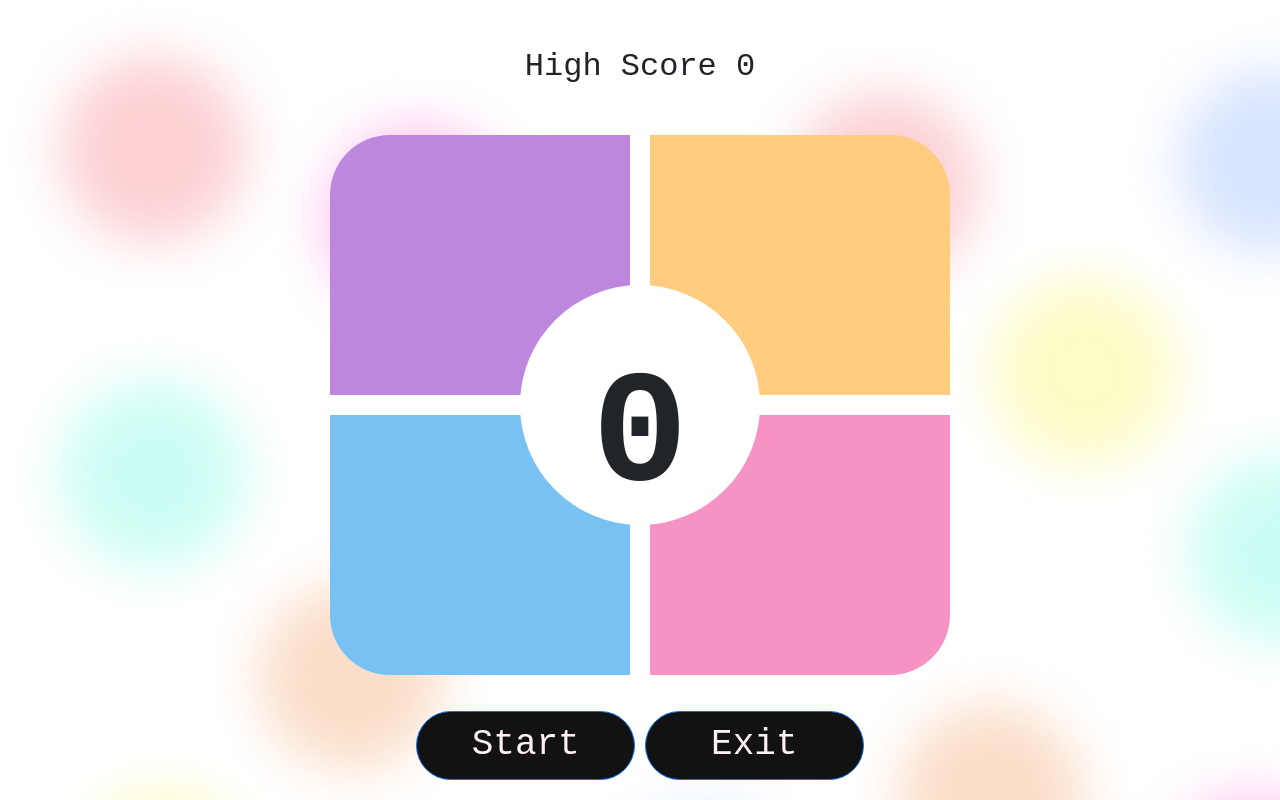
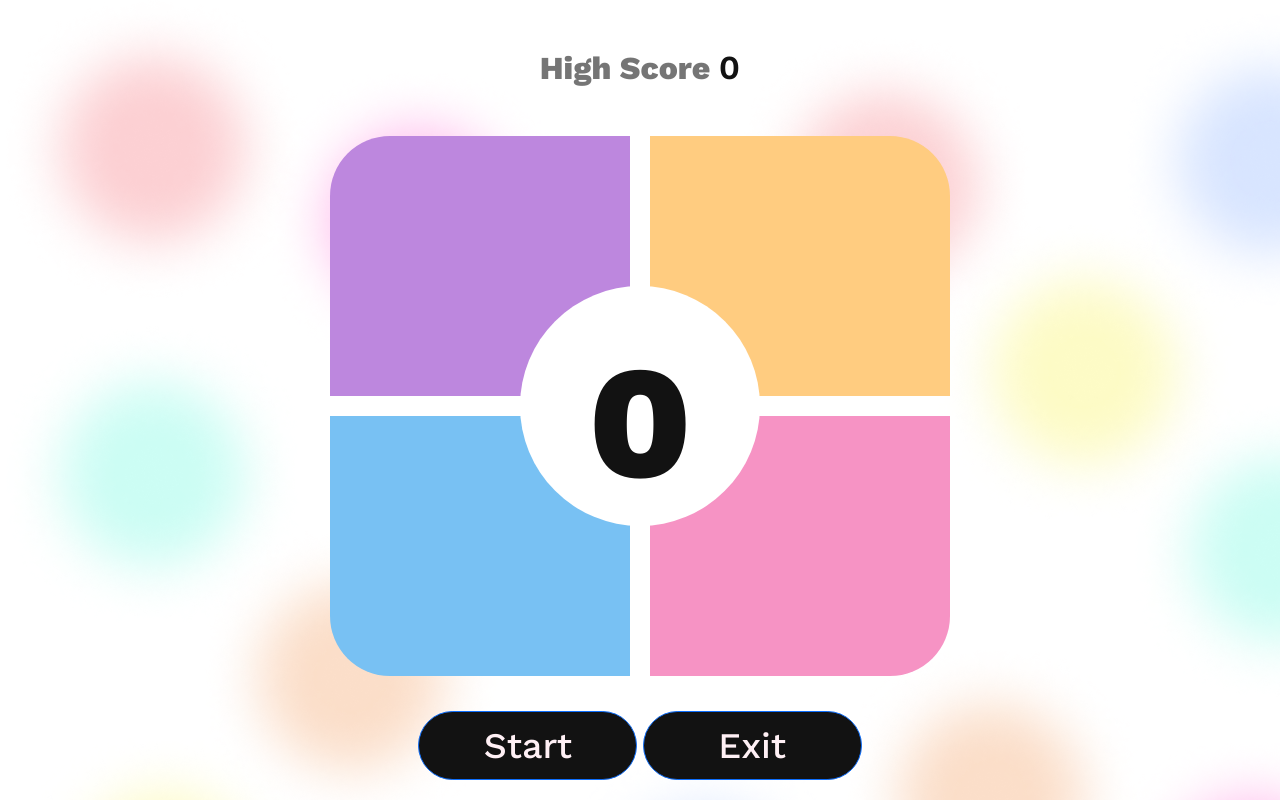
Before and after one commit to JuliaLavagnini/Simon-Game, a plain HTML site: page index.html in a window 1280 px wide. Drawn offline with nearby package versions, Linux system fonts and the light colour scheme.

Commit message:
Add Google fonts and organise visual content (text)

```diff
--- a/index.html
+++ b/index.html
@@ -7,7 +7,19 @@
       content="width=device-width, initial-scale=1.0"
     />
     <!--Goggle fonts-->
-
+    <link
+      rel="preconnect"
+      href="https://fonts.googleapis.com"
+    />
+    <link
+      rel="preconnect"
+      href="https://fonts.gstatic.com"
+      crossorigin
+    />
+    <link
+      href="https://fonts.googleapis.com/css2?family=Work+Sans:wght@200;300;400;500;600;800&display=swap"
+      rel="stylesheet"
+    />
     <!--Boostrap-->
     <link
       href="https://cdn.jsdelivr.net/npm/bootstrap@5.3.0/dist/css/bootstrap.min.css"
@@ -21,10 +33,14 @@
     <title>New Vibe Game</title>
   </head>
   <body>
-    <div class="container d-flex justify-content-center mt-5">
+    <div
+      class="container d-flex justify-content-center mt-5"
+    >
       <div class="row text-center">
         <div class="col">
-            <h2>High Score <span id="higherScore">0</span></h2>
+          <h2>
+            High Score <span id="higherScore">0</span>
+          </h2>
         </div>
         <div class="col main">
           <div id="simon">
@@ -37,8 +53,20 @@
         </div>
         <div class="col mt-3">
           <div class="buttons">
-                    <button type="button" class="btn btn-primary" id="startBtn">Start</button>
-                    <button type="button" class="btn btn-primary" id="exitBtn">Exit</button>
+            <button
+              type="button"
+              class="btn btn-primary"
+              id="startBtn"
+            >
+              Start
+            </button>
+            <button
+              type="button"
+              class="btn btn-primary"
+              id="exitBtn"
+            >
+              Exit
+            </button>
           </div>
         </div>
       </div>
--- a/style.css
+++ b/style.css
@@ -1,12 +1,18 @@
 * {
     box-sizing: border-box;
-    font-family: 'Courier New', Courier, monospace;
+    font-family: 'Work Sans', sans-serif;
 }
 
 body{
     background-image: url(assets/media/Background.png);
     display: grid;
     height: 100vh;
+    color: #757575;
+}
+
+h2{
+    font-size: 2rem;
+    font-weight: bold;
 }
 
 .container{
@@ -58,10 +64,11 @@ body{
   width: 15rem;
   position: absolute;
   background-color: #FFFf;
+  color: #121212;
   font-size: 10rem;
   font-weight: 800;
   border-radius: 50%;
-  line-height: 38vh;
+  line-height: 34vh;
 }
 
 .btn{
@@ -77,3 +84,9 @@ body{
 .btn:hover{
     background: #757575;
 }
+
+#higherScore{
+    font-weight: 600;
+    font-size: 2.1rem;
+    color: #121212;
+}
```
Lines whose indentation alone changed are shown as unchanged.
